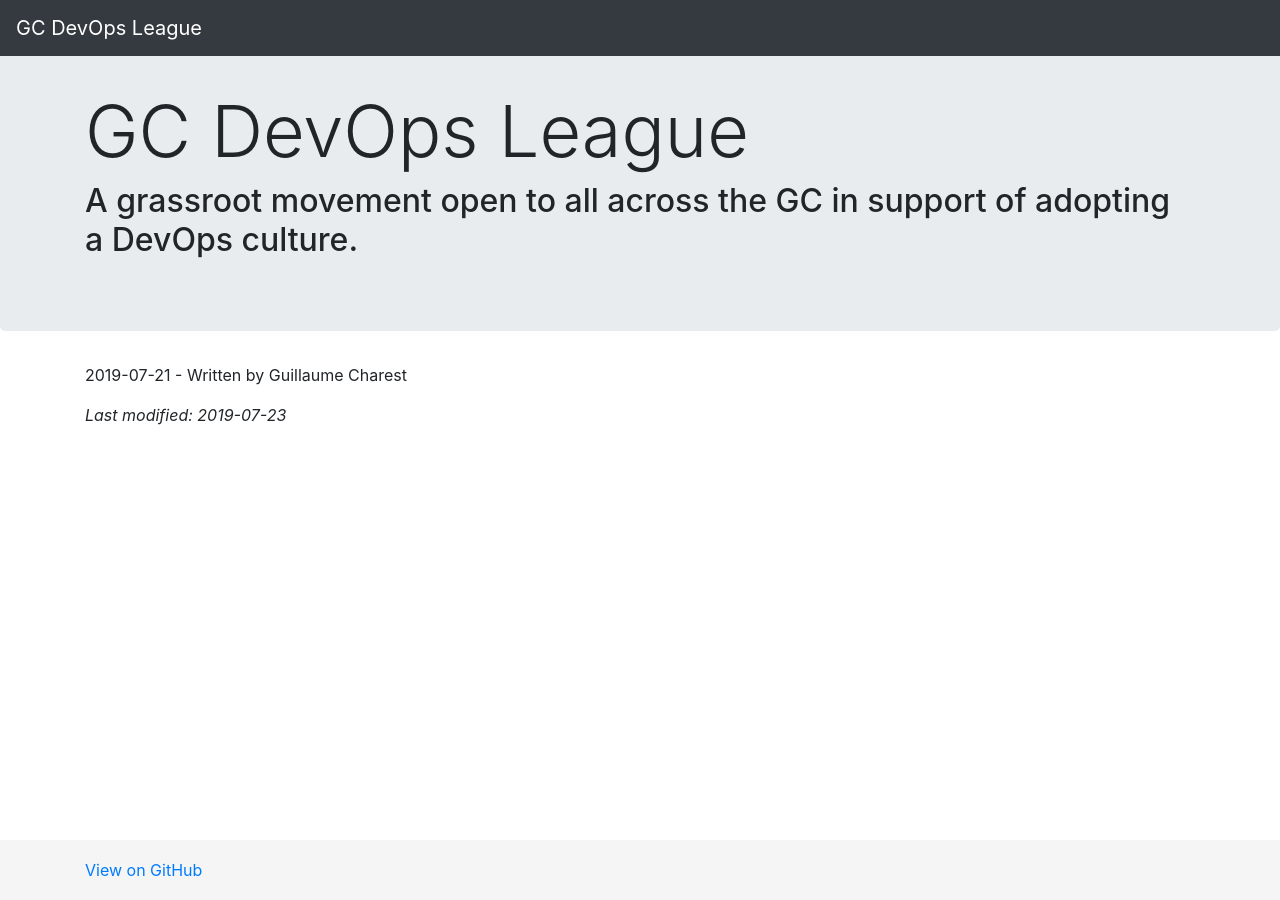
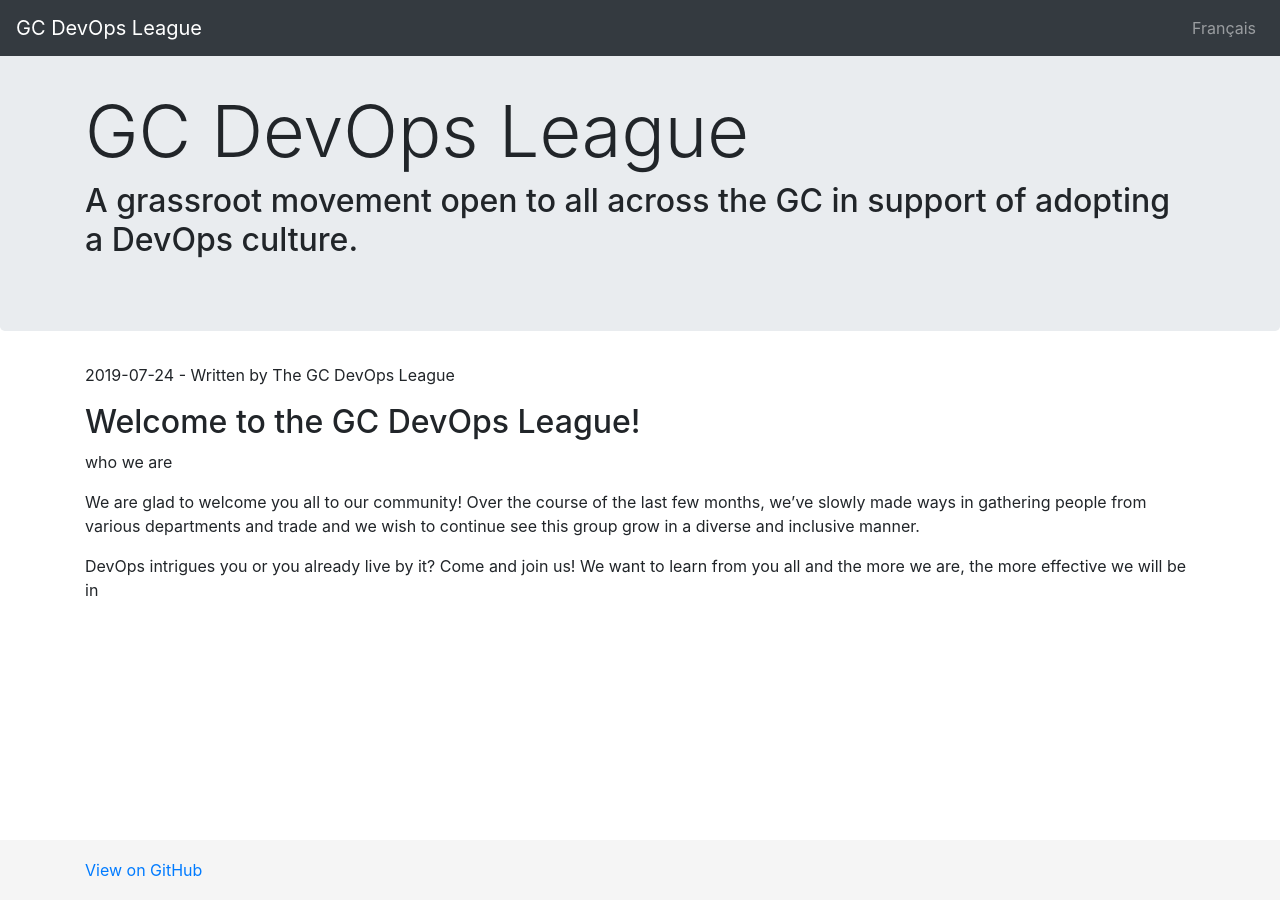
Before and after one commit to gcdevops/gcdevops.github.io, a Jekyll site: the page built from _posts/en/2019-07-24-welcome.md, in a window 1280 px wide. Built offline with Jekyll 4.4.1, drawn with Linux system fonts in a browser that asks for light colours.

Commit message:
Add welcome message in post

```diff
--- a/_posts/en/2019-07-24-welcome.md
+++ b/_posts/en/2019-07-24-welcome.md
@@ -1,9 +1,18 @@
 ---
 layout: post
-title:  "Welcome to Jekyll!"
-ref: first-post
+title:  "Welcome to the GC DevOps League!"
+ref: welcome
 lang: en
-author: "Guillaume Charest"
-date: "2019-07-21"
-last_modified: "2019-07-23"
+author: "The GC DevOps League"
+date: 2019-07-24
+last_modified: 2019-07-24
 ---
+
+## {{ page.title }}
+
+who we are
+
+
+We are glad to welcome you all to our community! Over the course of the last few months, we've slowly made ways in gathering people from various departments and trade and we wish to continue see this group grow in a diverse and inclusive manner.
+
+DevOps intrigues you or you already live by it? Come and join us! We want to learn from you all and the more we are, the more effective we will be in
```
Also changed, not shown: _posts/fr/2019-07-24-bienvenue.md (+9 -0 lines).
